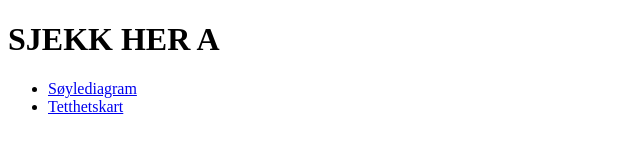
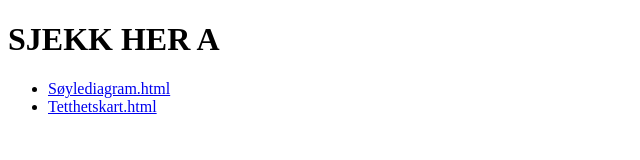
Before and after one commit to Marius-true-afk/Master, a plain HTML site: page index.html in a window 1280 px wide. Shown: the full height of the page, 0-640 px from the left. Drawn offline with Linux system fonts and the light colour scheme.

Commit message:
Update index.html

```diff
--- a/index.html
+++ b/index.html
@@ -6,8 +6,8 @@
 <body>
   <h1>SJEKK HER A</h1>
   <ul>
-    <li><a href="report1.html">Søylediagram</a></li>
-    <li><a href="report2.html">Tetthetskart</a></li>
+    <li><a href="Søylediagram.html">Søylediagram.html</a></li>
+    <li><a href="Tetthetskart.html">Tetthetskart.html</a></li>
     <!-- Add more as needed -->
   </ul>
 </body>
```
